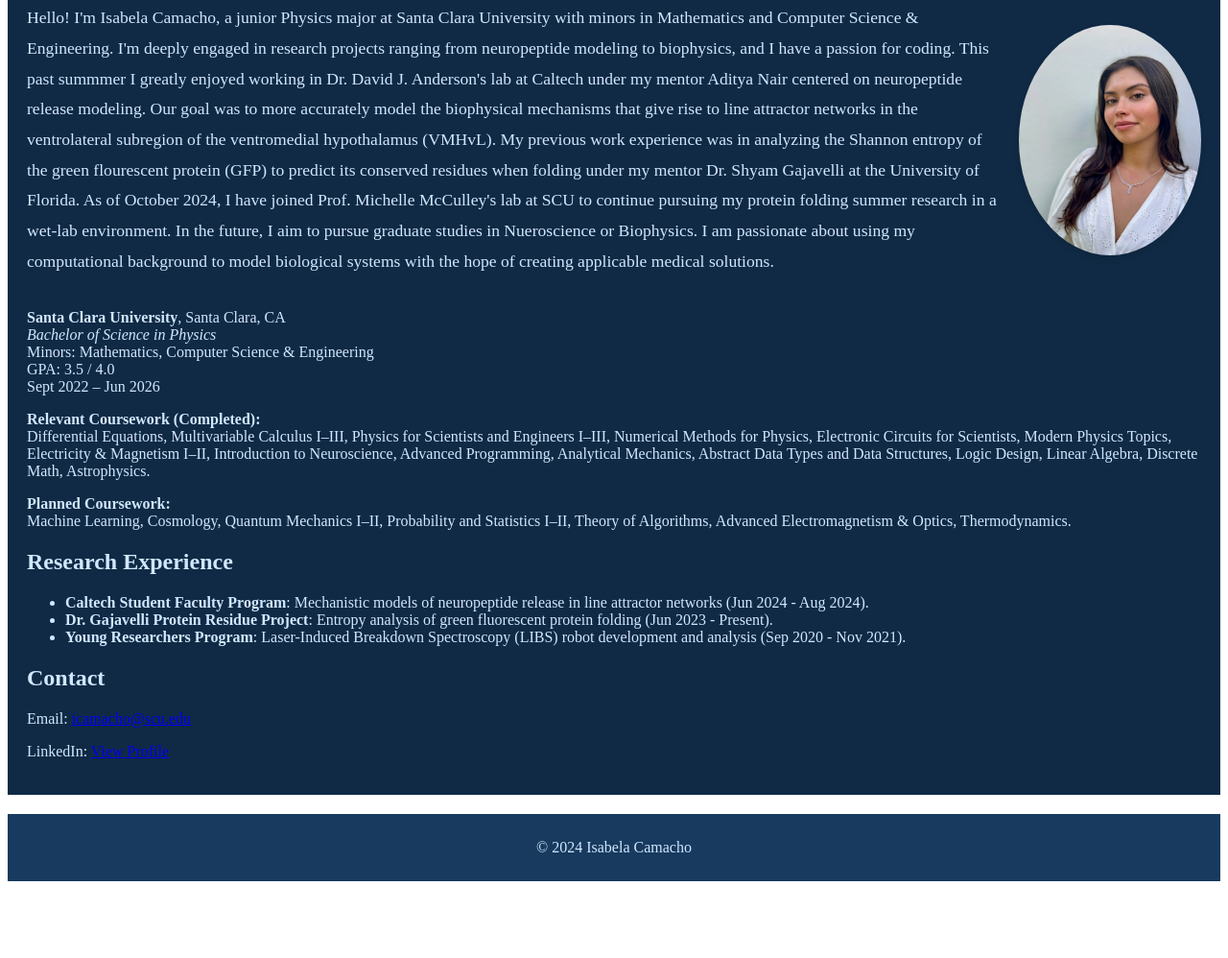
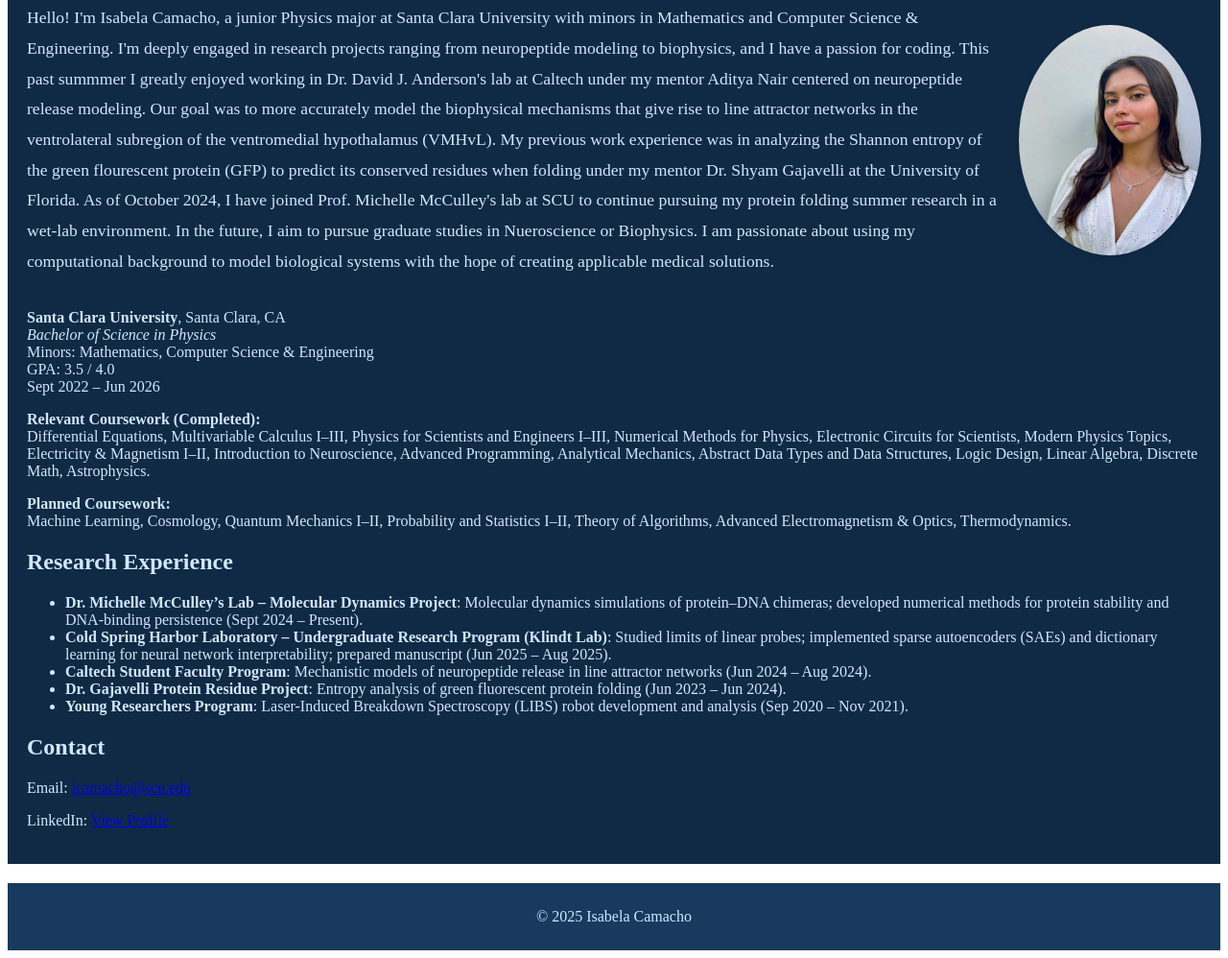
Before and after one commit to isacama/isacama.github.io, a plain HTML site: page index.html in a window 1280 px wide. Shown: the part 401-1399 px from the top of the page at 96% size. Before the commit the page ends 1327 px from the top, so only its background shows below. Drawn offline with Linux system fonts and the light colour scheme.

Commit message:
Update index.html

```diff
--- a/index.html
+++ b/index.html
@@ -50,12 +50,15 @@
             Theory of Algorithms, Advanced Electromagnetism &amp; Optics, Thermodynamics.</p>
         </section>
         <section id="research">
-            <h2>Research Experience</h2>
-            <ul>
-                <li><strong>Caltech Student Faculty Program</strong>: Mechanistic models of neuropeptide release in line attractor networks (Jun 2024 - Aug 2024).</li>
-                <li><strong>Dr. Gajavelli Protein Residue Project</strong>: Entropy analysis of green fluorescent protein folding (Jun 2023 - Present).</li>
-                <li><strong>Young Researchers Program</strong>: Laser-Induced Breakdown Spectroscopy (LIBS) robot development and analysis (Sep 2020 - Nov 2021).</li>
-            </ul>
+            <section id="research">
+              <h2>Research Experience</h2>
+              <ul>
+              <li><strong>Dr. Michelle McCulley’s Lab – Molecular Dynamics Project</strong>: Molecular dynamics simulations of protein–DNA chimeras; developed numerical methods for protein stability and DNA-binding persistence (Sept 2024 – Present).</li>
+              <li><strong>Cold Spring Harbor Laboratory – Undergraduate Research Program (Klindt Lab)</strong>: Studied limits of linear probes; implemented sparse autoencoders (SAEs) and dictionary learning for neural network interpretability; prepared manuscript (Jun 2025 – Aug 2025).</li>
+              <li><strong>Caltech Student Faculty Program</strong>: Mechanistic models of neuropeptide release in line attractor networks (Jun 2024 – Aug 2024).</li>
+              <li><strong>Dr. Gajavelli Protein Residue Project</strong>: Entropy analysis of green fluorescent protein folding (Jun 2023 – Jun 2024).</li>
+              <li><strong>Young Researchers Program</strong>: Laser-Induced Breakdown Spectroscopy (LIBS) robot development and analysis (Sep 2020 – Nov 2021).</li>
+              </ul>
         </section>
         <section id="contact">
             <h2>Contact</h2>
@@ -64,7 +67,7 @@
         </section>
     </main>
     <footer>
-        <p>&copy; 2024 Isabela Camacho</p>
+        <p>&copy; 2025 Isabela Camacho</p>
     </footer>
 </body>
 </html>
```
